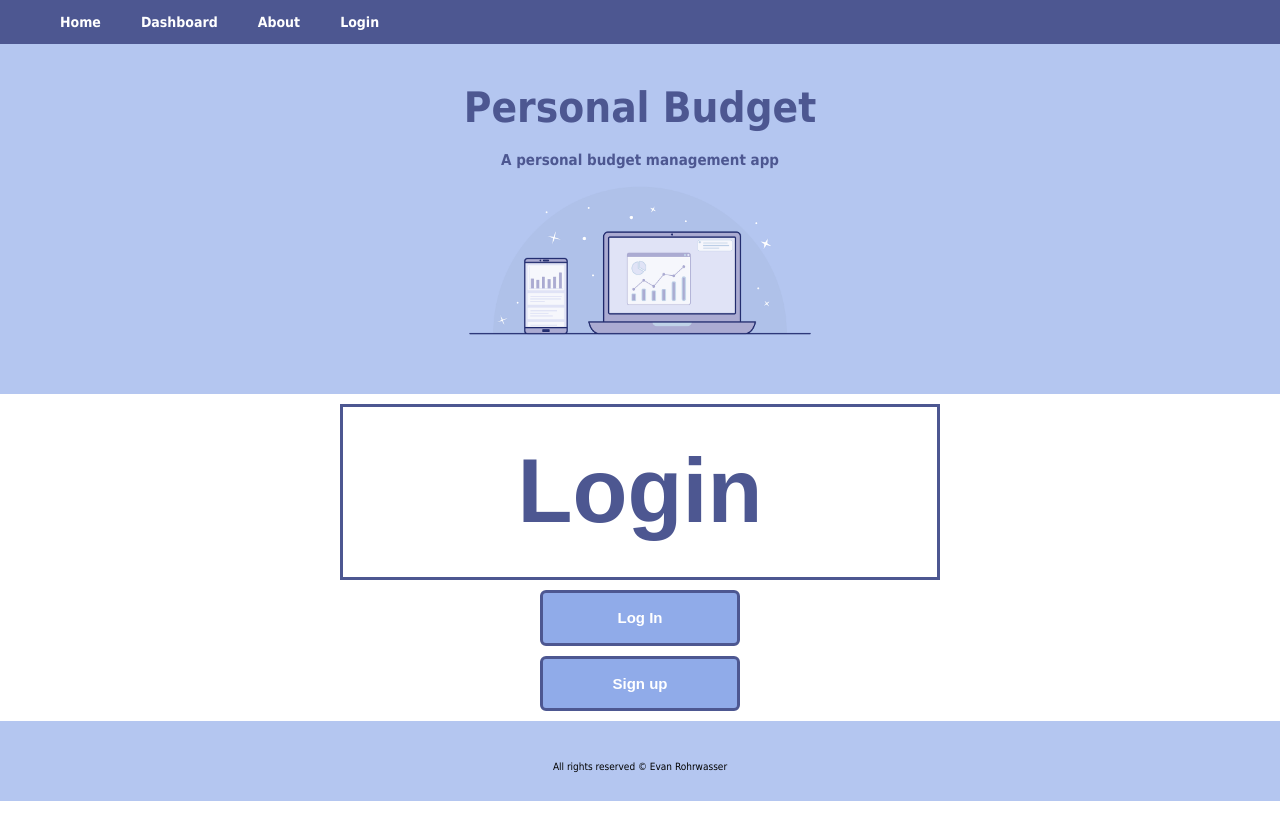
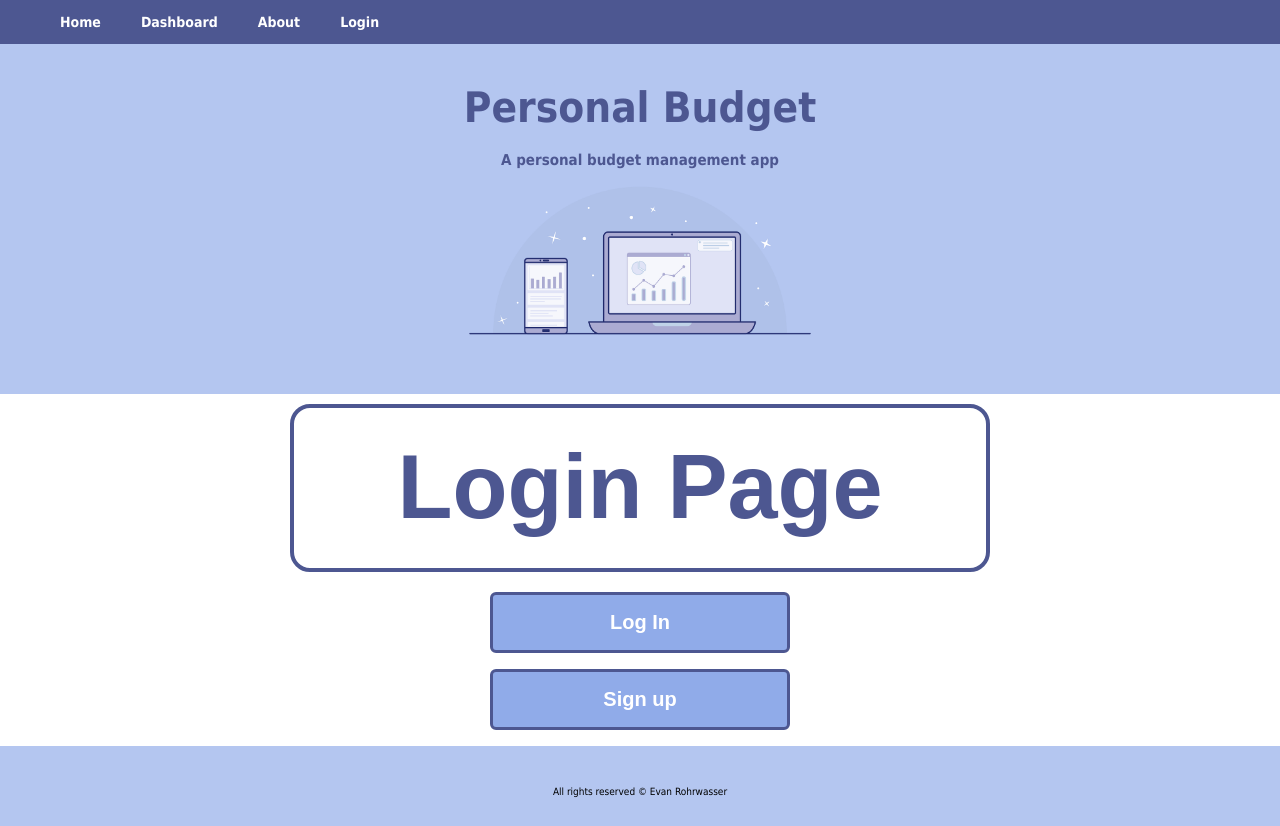
Before and after one commit to evanrohrwasser/React-Web-App-with-Auth0, a React (Create React App) app: page /login in a window 1280 px wide. Before the commit the page ends 801 px from the top, so only its background shows below. Built offline with nearby package versions, Linux system fonts and the light colour scheme; no server answers.

Commit message:
Fixed other issues

```diff
--- a/package.json
+++ b/package.json
@@ -10,6 +10,7 @@
     "@testing-library/user-event": "^7.2.1",
     "axios": "^0.20.0",
     "chart.js": "^2.9.3",
+    "mongoose": "^5.11.8",
     "react": "^16.14.0",
     "react-chartjs-2": "^2.10.0",
     "react-dom": "^16.14.0",
--- a/src/App.css
+++ b/src/App.css
@@ -49,25 +49,29 @@ button{
   padding: 15px 32px;
   text-align: center;
   text-decoration: none;
-
-  text-align: center;
   margin: auto;
   display: flex;
   display: grid;
   padding: 1rem 2rem;
-  width: 200px;
+  width: 300px;
+  height: 60x;
   cursor: pointer;
-  font-size: 15px;
+  font-size: 20px;
   font-weight: bold;
-  margin-bottom: 10px;
+  margin-bottom: 16px;
   margin-top: 10px;
   font-family: Arial, Helvetica, sans-serif;
-  font-weight:800;
+  font-weight:900;
   border-radius: 6px;
   border: 3px solid  #4d5791;
 
 
 
+}
+
+.loading{
+  font-size: large;
+  font-weight: bold;
 }
 
 
--- a/src/App.js
+++ b/src/App.js
@@ -23,12 +23,15 @@ import Signup from './LoginPage/Signup';
 import Dashboard from './Dashboard/Dashboard';
 import Inputs from './Dashboard/Inputs';
 
+// getChartData = () => {
+
+// }
 
 function App() {
 
   const {isLoading } = useAuth0();
 
-  if (isLoading) return <div>Loading...</div>
+  if (isLoading) return <div className="loading">Loading...</div>
 
   return (
     <Router>
--- a/src/Footer/Footer.js
+++ b/src/Footer/Footer.js
@@ -5,7 +5,7 @@ function Footer() {
   return (
     <footer>
 
-    <div className="bottom">
+    <div className="bottom" aria-label="footer">
         <div className="center">
             All rights reserved &copy; Evan Rohrwasser
         </div>
--- a/src/HomePage/HomePage.js
+++ b/src/HomePage/HomePage.js
@@ -9,13 +9,13 @@ function HomePage() {
     <div className="container center">
 
     <div className="page-area">
-        <div classname="home-header">
+        <div classname="home-header" aria-label="Introduction">
             <h1>What is a Personal Budget application?</h1>
             <h2>An easier way to track what you are spending.</h2>
             <h2>Enter how much you spend each month and we will do the rest!</h2>
         </div>
 
-        <div className="text-box">
+        <div className="text-box" aria-label="Stay on Track">
             <h1>Stay on track</h1>
             <p>
                 Do you know where you are spending your money? If you really stop to track it down,
@@ -24,14 +24,14 @@ function HomePage() {
             </p>
         </div>
 
-        <div className="text-box">
+        <div className="text-box" aria-label="Alerts">
             <h1>Alerts</h1>
             <p>
                 What if your clothing budget ended? You will get an alert. The goal is to never go over the budget.
             </p>
         </div>
 
-        <div className="text-box">
+        <div className="text-box" aria-label="Results">
             <h1>Results</h1>
             <p>
                 People who stick to a financial plan, budgeting every expense, get out of debt faster!
@@ -40,7 +40,7 @@ function HomePage() {
             </p>
         </div>
 
-        <div className="text-box">
+        <div className="text-box" aria-label="Free">
             <h1>Free</h1>
             <p>
                 This app is free!!! And you are the only one holding your data!
--- a/src/LoginPage/Login.js
+++ b/src/LoginPage/Login.js
@@ -7,7 +7,7 @@ function Login() {
     <h1 >
     <div className="Login-header">
 
-            Login
+            Login Page
 
     </div>
     </h1>
--- a/src/Menu/Menu.js
+++ b/src/Menu/Menu.js
@@ -7,7 +7,7 @@ import {
 function Menu() {
   return (
 
-    <div className="menu" id = "nav" itemScope>
+    <div className="menu" aria-label="Navigation bar" id = "nav" itemScope>
     <ul>
         <li><Link itemProp="url" to = "/">Home</Link></li>
         <li><Link itemProp="url" to = "/dashboard">Dashboard</Link></li>
--- a/src/index.css
+++ b/src/index.css
@@ -435,11 +435,13 @@ div.hero h2 {
 
 .box{
   margin:0 auto;
-width:600px;
+width:700px;
 margin-top: 10px;
-padding:20px;
+padding:15px;
+margin-bottom: 20px;
 background:white;
-border:3px solid #4d5791;
+border:4px solid #4d5791;
+border-radius: 20px;
 }
 
 .bottom {
```
Also changed, not shown: 1 other file (tests, documents, lock files or other folders).
